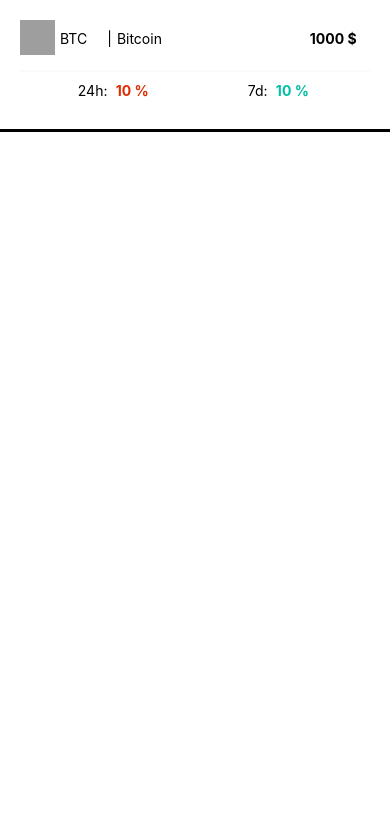
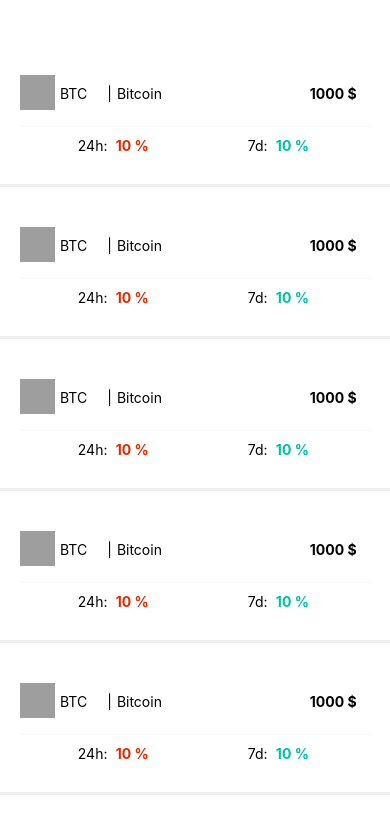
Before and after one commit to ilhamsyahids/react-native-top-crypto, a React Native app: screen / in a window 390 px wide. Shown: the top 833 px of the page. Built offline with nearby package versions, Linux system fonts and the light colour scheme; grey boxes are pictures that could not be loaded.

Commit message:
add wrapper coins

```diff
--- a/App.js
+++ b/App.js
@@ -2,12 +2,12 @@
 import React from 'react';
 import { StyleSheet, Text, View } from 'react-native';
 
-import CoinCard from './components/CoinCard';
+import WrapperCoins from './components/WrapperCoins';
 
 export default function App() {
   return (
     <View>
-      <CoinCard />
+      <WrapperCoins />
       <StatusBar style="auto" />
     </View>
   );
--- a/components/CoinCard.js
+++ b/components/CoinCard.js
@@ -5,7 +5,7 @@
     container: {
         display: 'flex',
         marginBottom: 20,
-        borderBottomColor: 'black',
+        borderBottomColor: '#eee',
         borderBottomWidth: 3,
         padding: 20
     },
--- /dev/null
+++ b/components/WrapperCoins.js
@@ -0,0 +1,28 @@
+import React from 'react';
+import { ScrollView } from 'react-native'
+
+import CoinCard from './CoinCard';
+
+const styles = {
+    contentContainer: {
+        paddingBottom: 100,
+        paddingTop: 55
+    }
+}
+
+class WrapperCoins extends React.Component {
+
+    renderCards() {
+        return "1234567890".split('').map(card => <CoinCard key={card} />)
+    }
+
+    render() {
+        return (
+            <ScrollView contentContainerStyle={styles.contentContainer}>
+                {this.renderCards()}
+            </ScrollView>
+        )
+    }
+}
+
+export default WrapperCoins;
```
